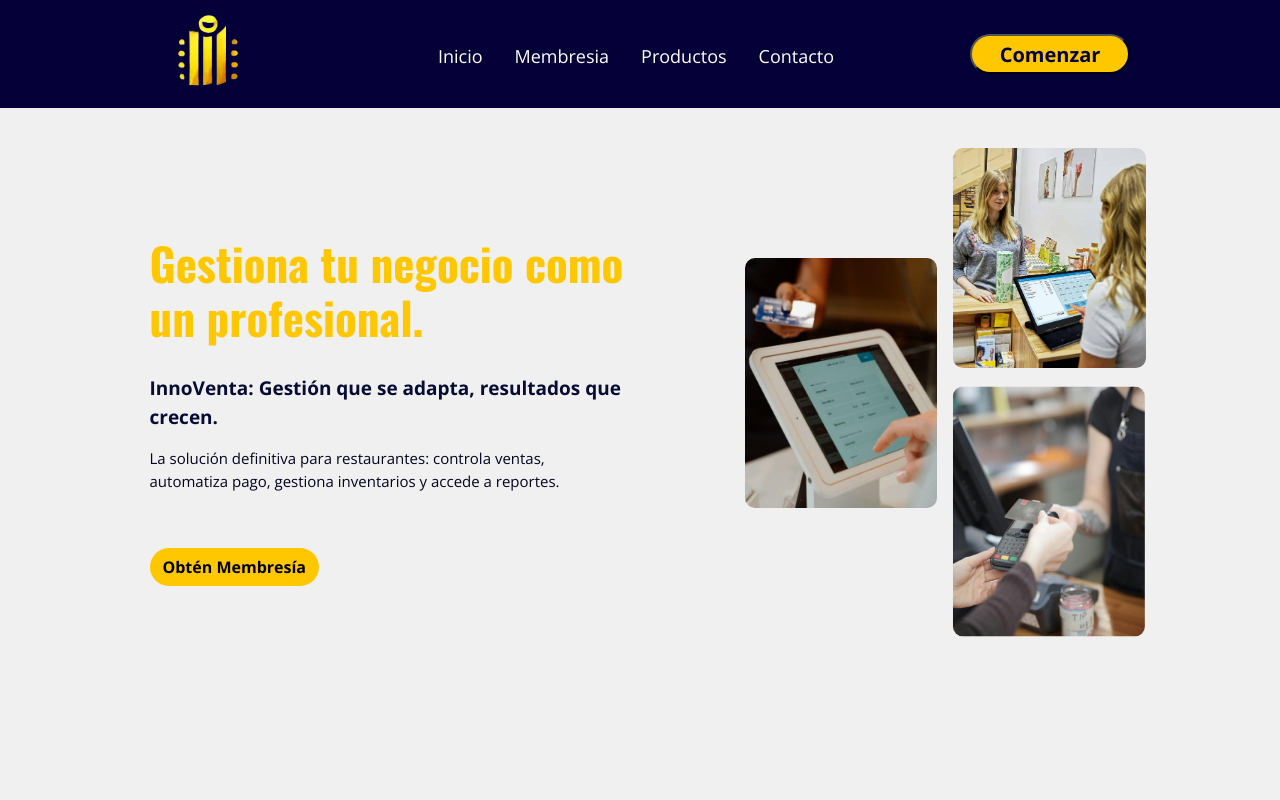
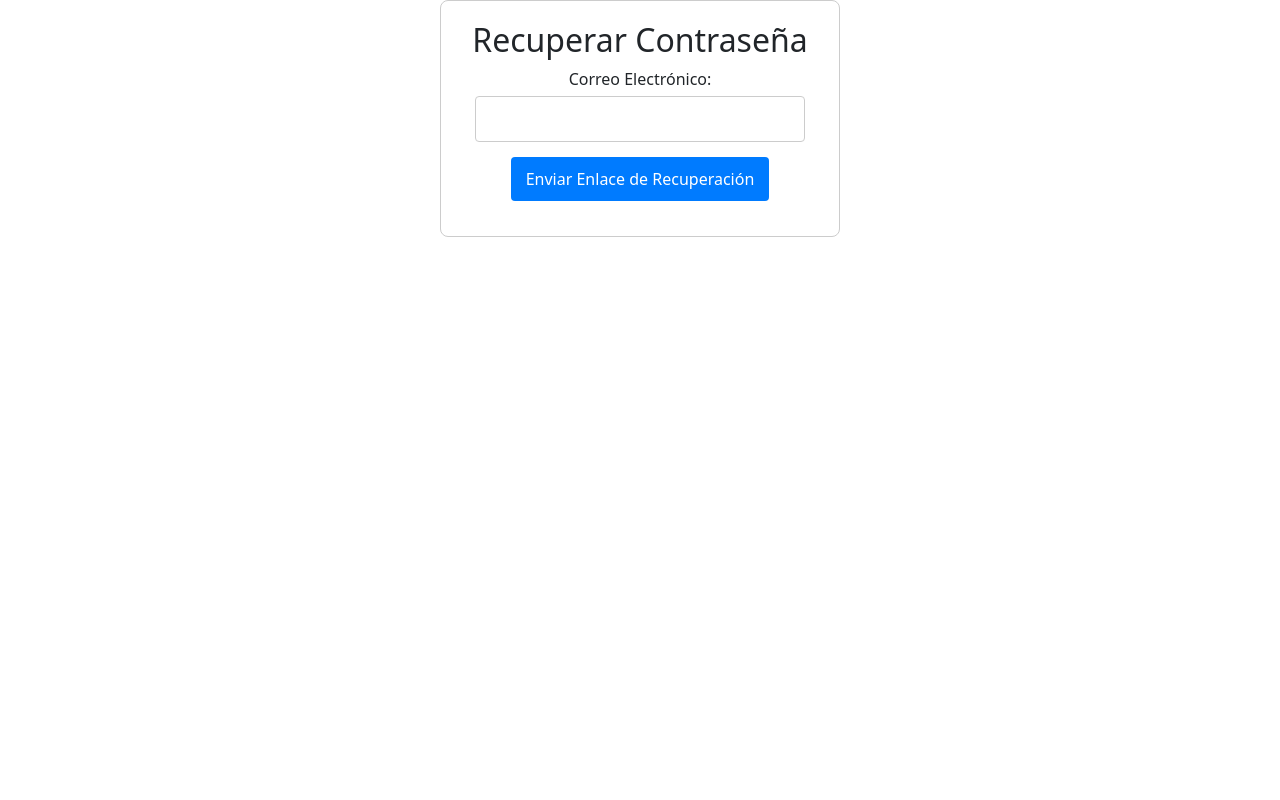
Before and after one commit to RECSTEINS/InnoVenta, a React (Create React App) app in the folder cliente/: page / in a window 1280 px wide. Shown: the top 800 px of the page. Built offline with nearby package versions, Linux system fonts and the light colour scheme.

Commit message:
RecuperarContra

```diff
--- a/cliente/package.json
+++ b/cliente/package.json
@@ -8,6 +8,7 @@
     "@testing-library/user-event": "^13.5.0",
     "bootstrap": "^5.3.3",
     "bootstrap-icons": "^1.11.3",
+    "firebase": "^11.0.2",
     "react": "^18.3.1",
     "react-bootstrap": "^2.10.5",
     "react-dom": "^18.3.1",
--- a/cliente/src/App.js
+++ b/cliente/src/App.js
@@ -12,24 +12,13 @@
 import Formulario from "./Components/Home/Formulario";
 import { Form } from "react-bootstrap";
 
+
+import RecoverPassword from "./Components/Login/RecoverPassword";
+
 function App() {
   return (
     <div>
-      <NavBar/>
-      <Presentacion/>
-
-      <Funcionalidades/>
-
-      <Demo/>
-      <Planes/>
-
-      <Elite/>
-
-      <Casos/>
-      <Formulario/>
-      <Descuentos/>
-      <Resenas/>
-      <Footer/>
+        <RecoverPassword/>
     </div>
   );
 }
--- /dev/null
+++ b/cliente/src/Auth/firebaseConfig.js
@@ -0,0 +1,15 @@
+import { initializeApp } from "firebase/app";
+import { getAuth } from "firebase/auth";
+
+const firebaseConfig = {
+    apiKey: "AIzaSyA7xy2xti5Jc2hqQbw7M9FaYQvF5g5_z6c",
+    authDomain: "innoventa-62262.firebaseapp.com",
+    projectId: "innoventa-62262",
+    storageBucket: "innoventa-62262.firebasestorage.app",
+    messagingSenderId: "794774322376",
+    appId: "1:794774322376:web:53af274219b53f862cb9fd",
+    measurementId: "G-N3CW2FZYMF"
+};
+
+const app = initializeApp(firebaseConfig);
+export const auth = getAuth(app);
--- /dev/null
+++ b/cliente/src/Components/Login/RecoverPassword.css
@@ -0,0 +1,41 @@
+.forgot-password-container {
+    max-width: 400px;
+    margin: 0 auto;
+    padding: 20px;
+    border: 1px solid #ccc;
+    border-radius: 8px;
+    text-align: center;
+}
+
+.forgot-password-container form div {
+    margin-bottom: 15px;
+}
+
+.forgot-password-container input {
+    width: 100%;
+    padding: 10px;
+    margin-top: 5px;
+    border: 1px solid #ccc;
+    border-radius: 4px;
+}
+
+.forgot-password-container button {
+    padding: 10px 15px;
+    background-color: #007bff;
+    color: white;
+    border: none;
+    border-radius: 4px;
+    cursor: pointer;
+}
+
+.forgot-password-container button:hover {
+    background-color: #0056b3;
+}
+
+.success-message {
+    color: green;
+}
+
+.error-message {
+    color: red;
+}
--- /dev/null
+++ b/cliente/src/Components/Login/RecoverPassword.js
@@ -0,0 +1,53 @@
+import 'bootstrap/dist/css/bootstrap.min.css';
+import './RecoverPassword.css';
+
+import React, {useState, useEffect} from 'react';
+import { useNavigate } from 'react-router-dom';
+
+//Importar funciones para resetear la contraseña
+import { sendPasswordResetEmail } from 'firebase/auth';
+import { auth } from '../../Auth/firebaseConfig';
+
+function RecoverPassword(){
+
+    const [email, setEmail] = useState("");
+    const [error, setError] = useState("");
+    const [message, setMessage] = useState("");
+
+    const handlePasswordReset = async (e) => {
+        e.preventDefault();
+
+        try{
+            await sendPasswordResetEmail(auth, email);
+            setMessage('Se ha enviado un enlace de recuperación a tu correo electrónico.');
+            setError('');
+        }catch(error){
+            console.error(error);
+            setMessage('');
+            setError('No se pudo enviar el enlace. Verifica tu correo electrónico.');
+        }
+    }
+
+    return(
+        <div className="forgot-password-container">
+            <h2>Recuperar Contraseña</h2>
+            <form onSubmit={handlePasswordReset}>
+                <div>
+                    <label htmlFor="email">Correo Electrónico:</label>
+                    <input
+                        type="email"
+                        id="email"
+                        value={email}
+                        onChange={(e) => setEmail(e.target.value)}
+                        required
+                    />
+                </div>
+                <button type="submit">Enviar Enlace de Recuperación</button>
+            </form>
+        {message && <p className="success-message">{message}</p>}
+        {error && <p className="error-message">{error}</p>}
+        </div>
+    );
+}
+
+export default RecoverPassword;
```
Also changed, not shown: 2 other files (tests, documents, lock files or other folders).
